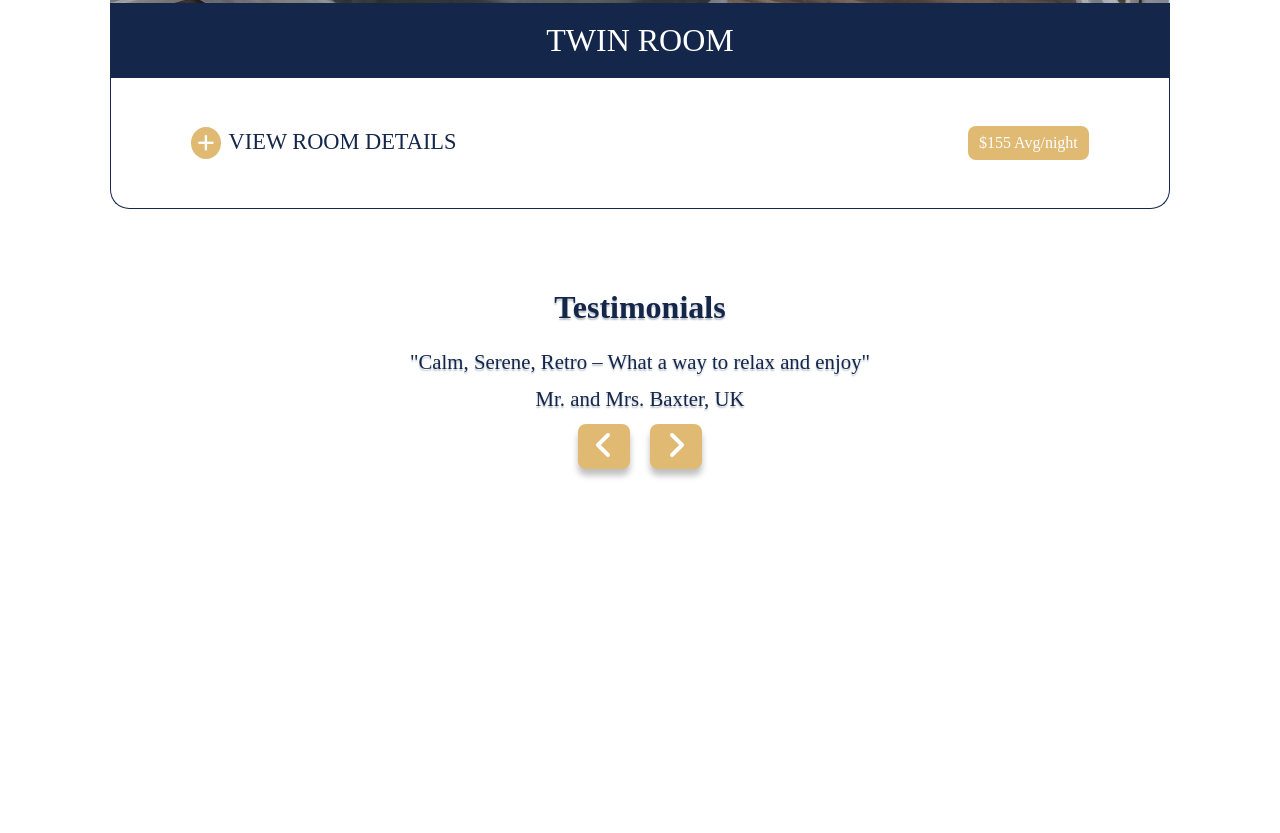
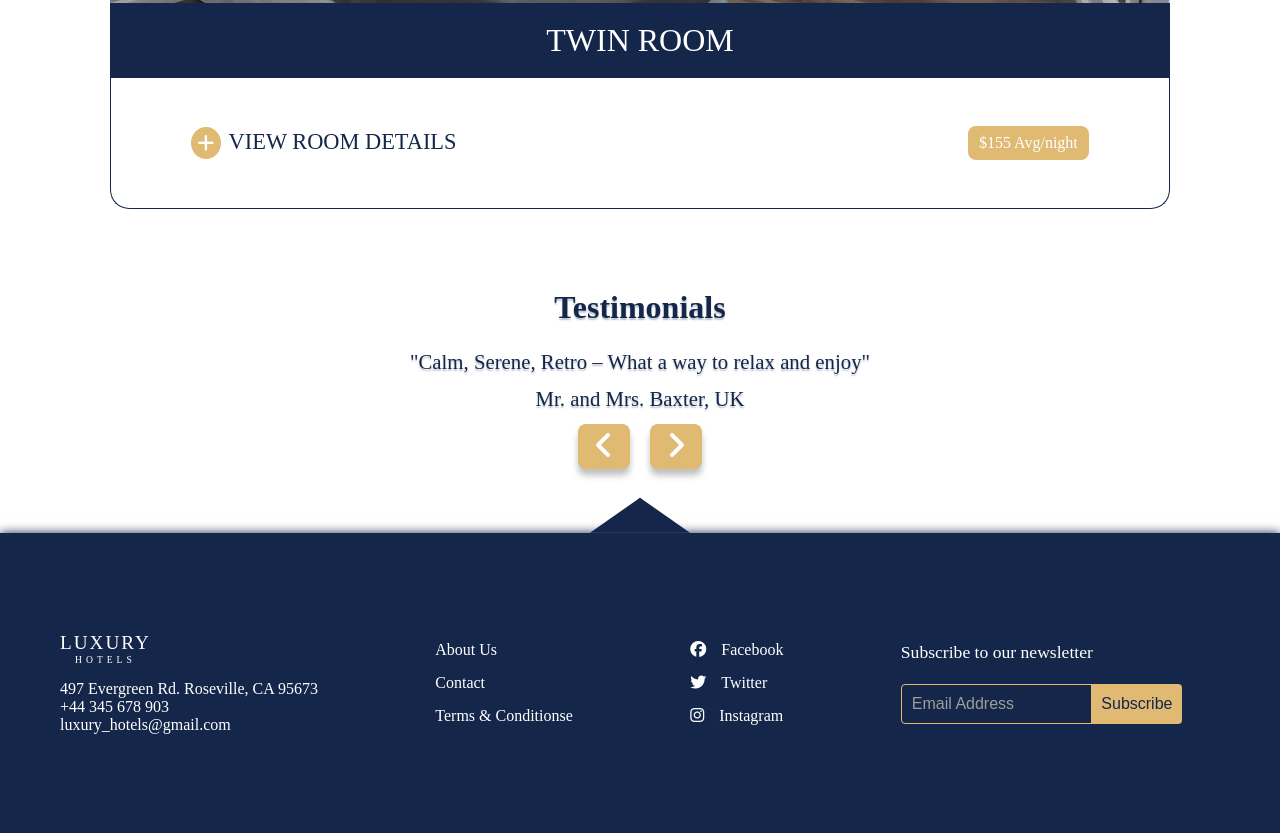
Before and after one commit to devshashtag/luxury-hotels, a plain HTML site: page pages/rooms.html in a window 1280 px wide. Shown: the part 2103-2936 px from the top of the page. Before the commit the page ends 2636 px from the top, so only its background shows below. Drawn offline with Linux system fonts and the light colour scheme.

Commit message:
rooms footer completed

```diff
--- a/pages/rooms.html
+++ b/pages/rooms.html
@@ -93,6 +93,39 @@
         </div>
       </div>
     </main>
+    <!-- end of main content  -->
+    <!-- main footer  -->
+    <div class="main__footer">
+      <ul class="footer__item">
+        <li class="footer--brand">LUXURY<span>HOTELS</span></li>
+        <li class="footer--contactus">
+          497 Evergreen Rd. Roseville, CA 95673<br>
+          +44 345 678 903<br>
+          luxury_hotels@gmail.com<br>
+        </li>
+      </ul>
+
+      <ul class="footer__item footer__links">
+        <li><a href="#">About Us          </a></li>
+        <li><a href="#">Contact           </a></li>
+        <li><a href="#">Terms & Conditionse</a></li>
+      </ul>
+
+      <ul class="footer__item footer__social">
+        <li><a href="#"><i class="fab fa-facebook"> </i>Facebook</a></li>
+        <li><a href="#"><i class="fab fa-twitter">  </i>Twitter</a></li>
+        <li><a href="#"><i class="fab fa-instagram"></i>Instagram</a></li>
+      </ul>
+
+      <div class="footer__item footer__subscribe">
+        <p class="subscribe__title">Subscribe to our newsletter</p>
+        <form class="subscribe__form">
+          <input type="email" name="email" placeholder="Email Address">
+          <input type="submit" value="Subscribe">
+        </form>
+      </div>
+    </div>
+    <!-- end of main footer  -->
     <!-- scripts -->
     <script src="../assets/js/app.js"></script>
   </body>
```
